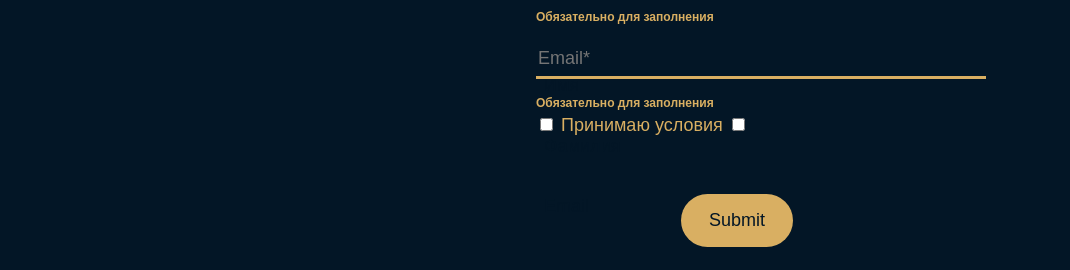
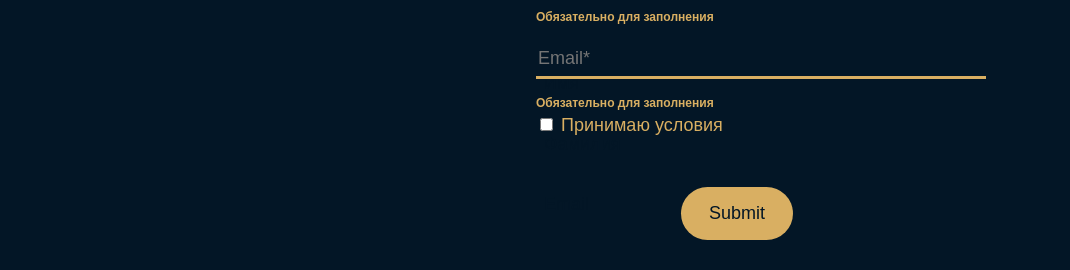
Before and after one commit to mortties/mortties.github.io, a plain HTML site: page index.html in a window 1280 px wide. Shown: the part 3093-3363 px from the top of the page, 210-1280 px from the left. Drawn offline with Linux system fonts and the light colour scheme.

Commit message:
Update index.html

```diff
--- a/index.html
+++ b/index.html
@@ -170,10 +170,7 @@
                     Принимаю условия
 
 
-                <label class="switch">
-                    <input type="checkbox" class="rass" id="n5">
-                    <span class= ></span>
-                </label>
+
 
                 <h6 id="CheckError"></h6>
 
```
